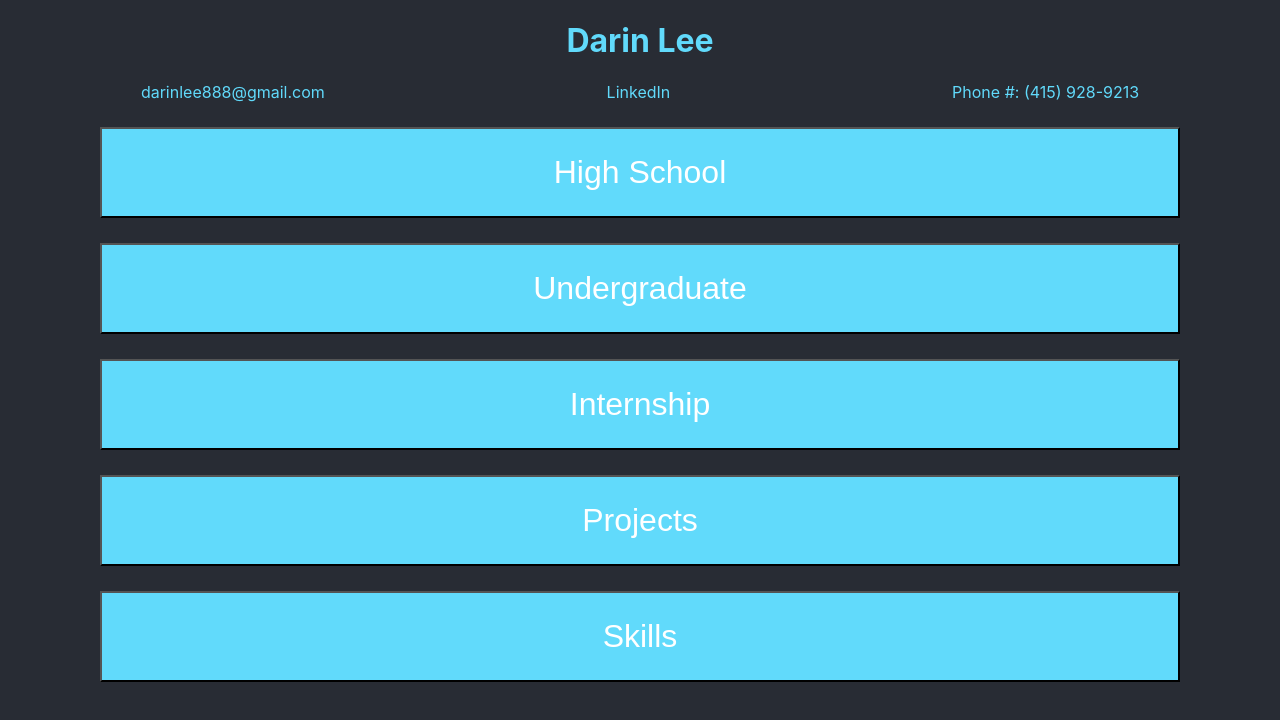
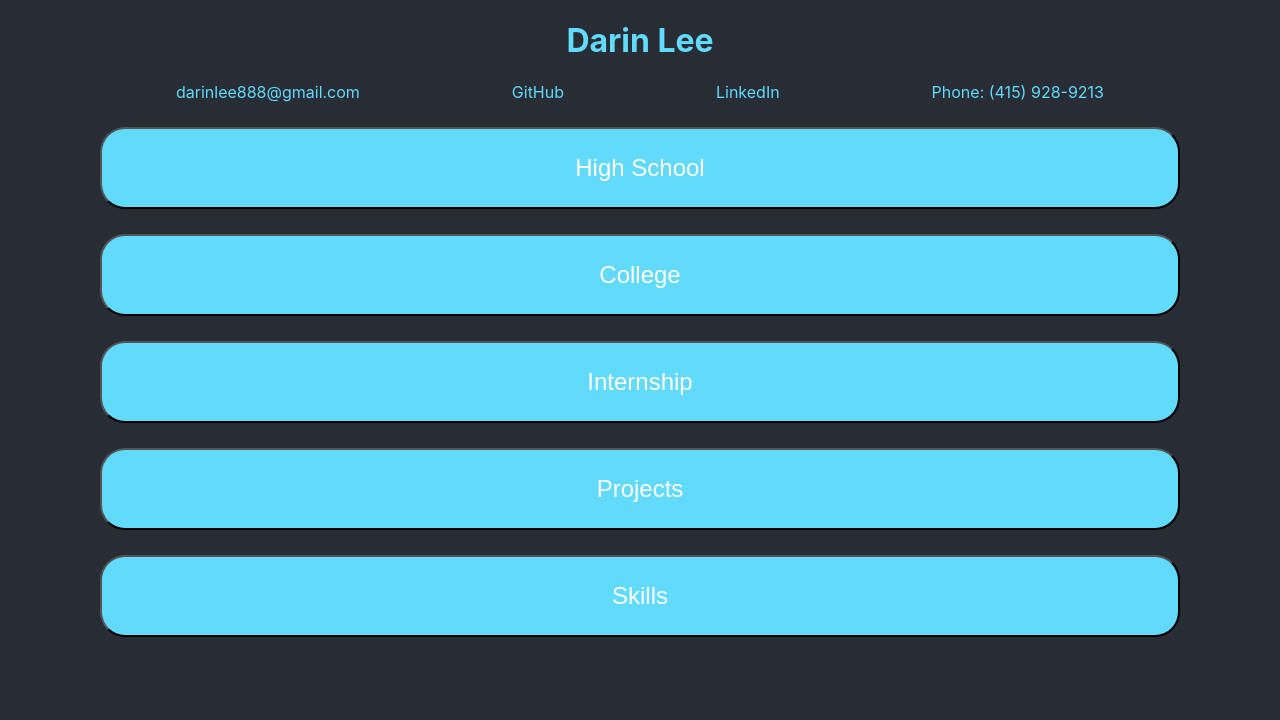
Before and after one commit to darinlee888/react-gh-pages, a React (Create React App) app: page / in a window 1280 px wide. Shown: the top 720 px of the page. Built offline with nearby package versions, Linux system fonts and the light colour scheme.

Commit message:
Added GitHub profile and minor button changes

```diff
--- a/src/App.css
+++ b/src/App.css
@@ -17,14 +17,18 @@ button {
   margin-right: 100px;
   margin-top: 25px;
   padding: 25px;
-  font-size: xx-large;
+  font-size: x-large;
   background-color: #61dafb;
   color: #ffffff;
+  border-radius: 25px;
 }
 
 #contactInfo {
   display: flex;
+  flex-wrap: wrap;
   justify-content: space-around;
+  margin-left: 100px;
+  margin-right: 100px;
 }
 
 #resume {
--- a/src/App.js
+++ b/src/App.js
@@ -1,4 +1,3 @@
-import logo from './logo.svg';
 import './App.css';
 
 function App() {
@@ -7,12 +6,13 @@ function App() {
       <h1>Darin Lee</h1>
       <div id="contactInfo">
         <a href = "mailto: darinlee888@gmail.com">darinlee888@gmail.com</a>
+        <a href="https://github.com/darinlee888" target="_blank">GitHub</a>
         <a href="https://www.linkedin.com/in/darin-lee-3486031b1/" target="_blank">LinkedIn</a>
-        <div id="phone">Phone #: (415) 928-9213</div>
+        <div id="phone">Phone: (415) 928-9213</div>
       </div>
       <div id="resume">
         <button>High School</button>
-        <button>Undergraduate</button>
+        <button>College</button>
         <button>Internship</button>
         <button>Projects</button>
         <button>Skills</button>
```
